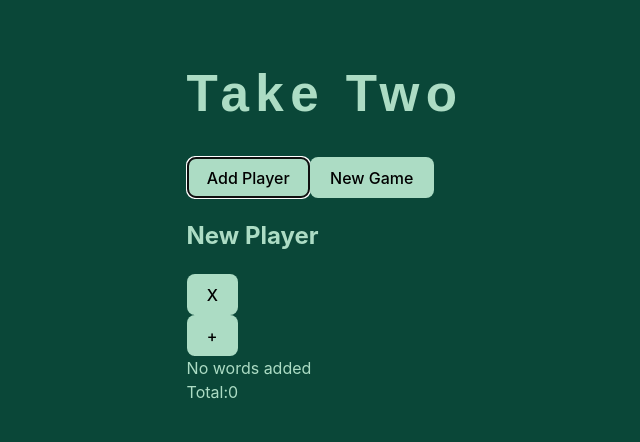
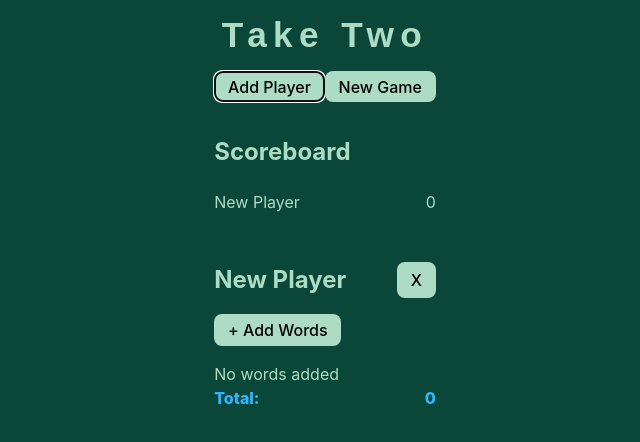
Before and after one commit to tyler-goodwin/take-two-calculator, a React (Vite) app: page / in a window 1280 px wide. Both pictures are taken after a click on the button "Add Player". Shown: the top 442 px of the page, without its empty margins (315-955 px from the left). Built offline with nearby package versions, Linux system fonts and the light colour scheme; a web font is replaced by a local one.

Commit message:
Basic styling

```diff
--- a/src/App.css
+++ b/src/App.css
@@ -1,5 +1,81 @@
+:root {
+  --width: min(100%, 450px);
+}
+
 #root {
-  max-width: 1280px;
+  max-width: 1500px;
   margin: 0 auto;
-  padding: 2rem;
+  padding: 1rem 2rem;
 }
+
+.Title {
+  text-align: center;
+  margin-bottom: 1rem;
+}
+
+.GameActions {
+  display: flex;
+  justify-content: space-between;
+  margin-bottom: 2rem;
+}
+
+.Summary {
+  margin-bottom: 3rem;
+  width: var(--width);
+}
+
+.Summary__playerList {
+  display: grid;
+  grid-template-columns: 1fr auto;
+}
+
+.PlayersList {
+  margin-bottom: 1rem;
+  display: flex;
+  flex-wrap: wrap;
+  gap: 1rem;
+}
+
+.Player {
+  width: var(--width);
+  margin-bottom: 2rem;
+}
+
+.Player__name,
+.Player__nameForm {
+  display: grid;
+  grid-template-columns: 1fr auto;
+  gap: 1rem;
+  margin-bottom: 1rem;
+}
+
+.Player__name h2 {
+  margin: 0;
+}
+
+.Player__actions {
+  display: flex;
+  gap: 1rem;
+  margin-bottom: 1rem;
+}
+
+.Player__wordForm {
+  display: grid;
+  grid-template-columns: 1fr auto;
+  gap: 1rem;
+  margin-bottom: 1rem;
+}
+
+.Player__wordList {
+  display: grid;
+  grid-template-columns: 1fr auto;
+}
+
+.Player__scoreTotal {
+  font-weight: 800;
+  color: var(--blue-500);
+}
+
+.right-align {
+  text-align: right;
+}
--- a/src/App.tsx
+++ b/src/App.tsx
@@ -1,15 +1,20 @@
-import { FC, Fragment, useRef, useState } from "react";
+import { FC, Fragment, useMemo, useRef, useState } from "react";
 import "./App.css";
 import { useScoringLogic, Player } from "./useScoringLogic";
 
 function App() {
   const state = useScoringLogic();
 
+  const sortedPlayers = useMemo(
+    () => [...state.players].sort((a, b) => b.score - a.score),
+    [state.players]
+  );
+
   return (
     <>
       <div>
-        <h1>Take Two</h1>
-        <div>
+        <h1 className="Title">Take Two</h1>
+        <div className="GameActions">
           <button type="button" onClick={() => state.addPlayer("New Player")}>
             Add Player
           </button>
@@ -17,6 +22,18 @@ function App() {
             New Game
           </button>
         </div>
+        <div className="Summary">
+          <h2>Scoreboard</h2>
+          <div className="Summary__playerList">
+            {sortedPlayers.map((player) => (
+              <Fragment key={player.name}>
+                <span>{player.name}</span>
+                <span className="right-align">{player.score}</span>
+              </Fragment>
+            ))}
+          </div>
+        </div>
+        <div className="PlayersList">
           {state.players.map((p, playerIndex) => (
             <PlayerView
               key={playerIndex}
@@ -24,6 +41,7 @@ function App() {
               actions={bindState(playerIndex, state)}
             />
           ))}
+        </div>
       </div>
     </>
   );
@@ -56,21 +74,28 @@ const PlayerView: FC<PlayerProps> = ({ player, actions }) => {
   const wordInputRef = useRef<HTMLInputElement>(null);
 
   return (
-    <div>
+    <div className="Player">
       <PlayerName
         name={player.name}
         onUpdate={(n) => actions.setName(n)}
         onRemove={() => actions.removePlayer()}
       />
       {!adding && (
-        <div>
-          <button type="button" onClick={() => setAdding(true)}>
-            +
+        <div className="Player__actions">
+          <button
+            type="button"
+            onClick={() => {
+              setAdding(true);
+              setTimeout(() => wordInputRef.current?.focus());
+            }}
+          >
+            + Add Words
           </button>
         </div>
       )}
       {adding && (
         <form
+          className="Player__wordForm"
           onSubmit={(e) => {
             e.preventDefault();
             if (!wordInputRef.current) return;
@@ -89,17 +114,15 @@ const PlayerView: FC<PlayerProps> = ({ player, actions }) => {
         </form>
       )}
       {player.words.length === 0 && "No words added"}
-      <div>
+      <div className="Player__wordList">
         {player.words.map((w, i) => (
           <Fragment key={i}>
             <span>{w.word}</span>
-            <span>{w.score}</span>
+            <span className="right-align">{w.score}</span>
           </Fragment>
         ))}
-        <div>
-          <span>Total:</span>
-          <span>{player.score}</span>
-        </div>
+        <span className="Player__scoreTotal">Total:</span>
+        <span className="Player__scoreTotal right-align">{player.score}</span>
       </div>
     </div>
   );
@@ -120,6 +143,7 @@ const PlayerName: FC<PlayerNameProps> = (props) => {
   if (editing) {
     return (
       <form
+        className="Player__nameForm"
         onSubmit={(e) => {
           e.preventDefault();
           props.onUpdate(value);
@@ -138,7 +162,7 @@ const PlayerName: FC<PlayerNameProps> = (props) => {
   }
 
   return (
-    <div>
+    <div className="Player__name">
       <div
         onClick={() => {
           setEditing(true);
--- a/src/index.css
+++ b/src/index.css
@@ -54,14 +54,15 @@ body {
 h1 {
   font-family: var(--piece-font);
   letter-spacing: 0.4rem;
-  font-size: 3.2em;
+  font-size: 2.2em;
   line-height: 1.1;
+  margin: 0;
 }
 
 button {
   border-radius: 8px;
   border: 1px solid transparent;
-  padding: 0.6em 1.2em;
+  padding: 0.3em 0.8em;
   font-size: 1em;
   font-weight: 500;
   font-family: inherit;
```
Lines whose indentation alone changed are shown as unchanged.
